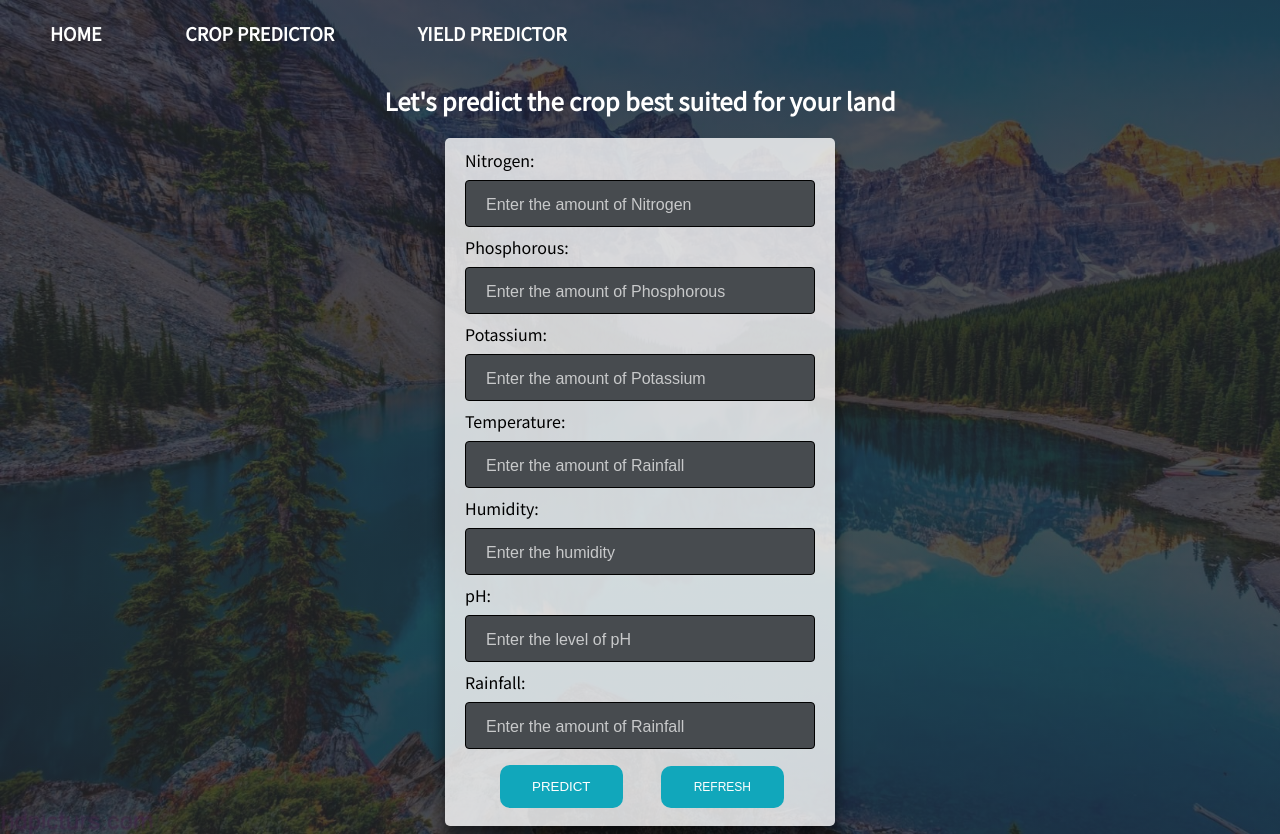
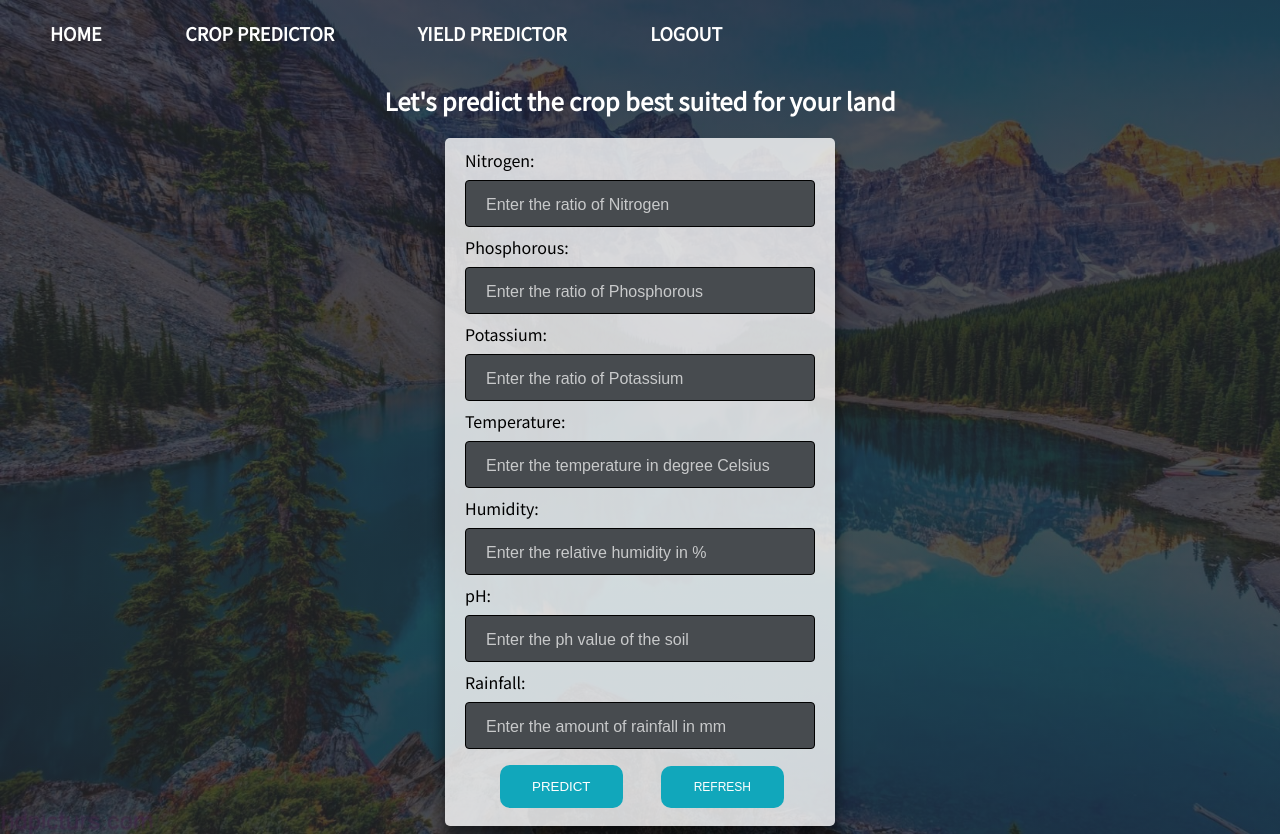
Before and after one commit to smartinternz02/SBSPS-Challenge-5361-AI-Assisted-Farming-for-Crop-Recommendation-Farm-Yield-Prediction-Application, a Django app: page /prediction/cropprediction in a window 1280 px wide. Run offline with Django 3.2, Linux system fonts and the light colour scheme; a user stored in the database is signed in.

Commit message:
local commit 2

```diff
--- a/templates/about.html
+++ b/templates/about.html
@@ -40,13 +40,13 @@
             <img src="{% static 'images/phone.png'%}" >
             <h3><bold>Contact us</bold></h3>
             <h4>98765 43210</h4>
-            <h4>98765 43210</h4>
+            <h4>86376 95935</h4>
         </div>
         <div id="mail">
             <img src="{% static 'images/mail.png'%}">
             <h3><bold>Mail us</bold></h3>
-            <h4>gunasekar@gmail.com</h4>
-            <h4>gunasekar@gmail.com</h4>
+            <h4>vgsece@gmail.com</h4>
+            <h4>tamilmani.pe@gmail.com</h4>
         </div>
         <div id="address">
             <img src="{% static 'images/address.png'%}">
--- a/templates/cropprediction.html
+++ b/templates/cropprediction.html
@@ -23,18 +23,19 @@
       <a href="/">HOME</a>
       <a href="/prediction/cropprediction">CROP PREDICTOR</a>
       <a href="/prediction/yieldprediction">YIELD PREDICTOR</a>
+      <a href="/accounts/logout">LOGOUT</a>
     </div>
     <h2>Let's predict the crop best suited for your land</h2>
 
 <form action="" method='post'>
     {% csrf_token %}
-    Nitrogen:<input type="number" min="0" max="140" id="N" name="N" placeholder="Enter the amount of Nitrogen">
-    Phosphorous:<input type="number" min="5" max="145" id="P" name="P" placeholder="Enter the amount of Phosphorous">
-    Potassium:<input type="number" min="5" max="205" id="K" name="K" placeholder="Enter the amount of Potassium">
-    Temperature:<input type="number" min="7" max="45" id="temperature" name="temperature" placeholder="Enter the amount of Rainfall">
-    Humidity:<input type="number" min="14" max="100" id="humidity" name="humidity" placeholder="Enter the humidity">
-    pH:<input type="number" min="3" max="10" id="ph" name="ph" placeholder="Enter the level of pH">
-    Rainfall:<input type="number" min="20" max="300" id="rainfall" name="rainfall" placeholder="Enter the amount of Rainfall">
+    Nitrogen:<input type="number" min="0" max="140" id="N" name="N" placeholder="Enter the ratio of Nitrogen">
+    Phosphorous:<input type="number" min="5" max="145" id="P" name="P" placeholder="Enter the ratio of Phosphorous">
+    Potassium:<input type="number" min="5" max="205" id="K" name="K" placeholder="Enter the ratio of Potassium">
+    Temperature:<input type="number" min="7" max="45" id="temperature" name="temperature" placeholder="Enter the temperature in degree Celsius">
+    Humidity:<input type="number" min="14" max="100" id="humidity" name="humidity" placeholder="Enter the relative humidity in %">
+    pH:<input type="number" min="3" max="10" id="ph" name="ph" placeholder="Enter the ph value of the soil">
+    Rainfall:<input type="number" min="20" max="300" id="rainfall" name="rainfall" placeholder="Enter the amount of rainfall in mm">
 
     <input type="submit" value="PREDICT">
     <a href="/prediction/cropprediction">
--- a/templates/login.html
+++ b/templates/login.html
@@ -25,7 +25,13 @@
         <label >Password:</label><br>
         <input type="password" name="password" id="password" placeholder="Enter Your Password">
         <input type="submit" value="Login" name="submit" id="submit">
+        <div id="messages">
+         {% for message in messages %}
+         <h2>{{message}}</h2>
+         {% endfor %}
+         </div>
     </form>
+
 </head>
 <body>
 
--- a/templates/register.html
+++ b/templates/register.html
@@ -35,6 +35,11 @@
         <input type="password" name="password" id="password" placeholder="Enter a Password">
         <br>
         <input type="submit" value="Create my account" name="submit" id="submit">
+        <div id="messages">
+         {% for message in messages %}
+         <h2>{{message}}</h2>
+         {% endfor %}
+         </div>
     </form>
 
 </body>
```
Also changed, not shown: feedback.csv (+0 -14 lines), templates/cropresult.html (+2 -7 lines), templates/yieldprediction.html (+6 -5 lines), templates/yieldresult.html (+3 -7 lines), db.sqlite3.
